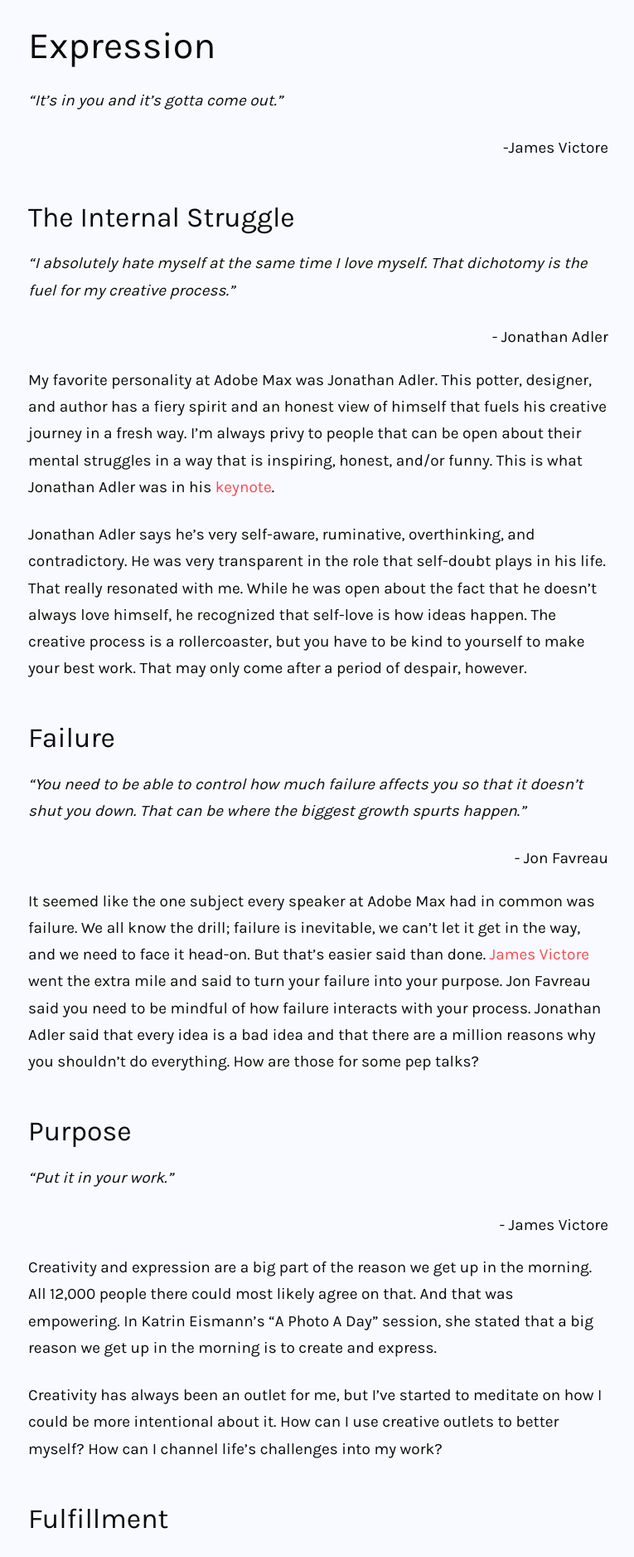
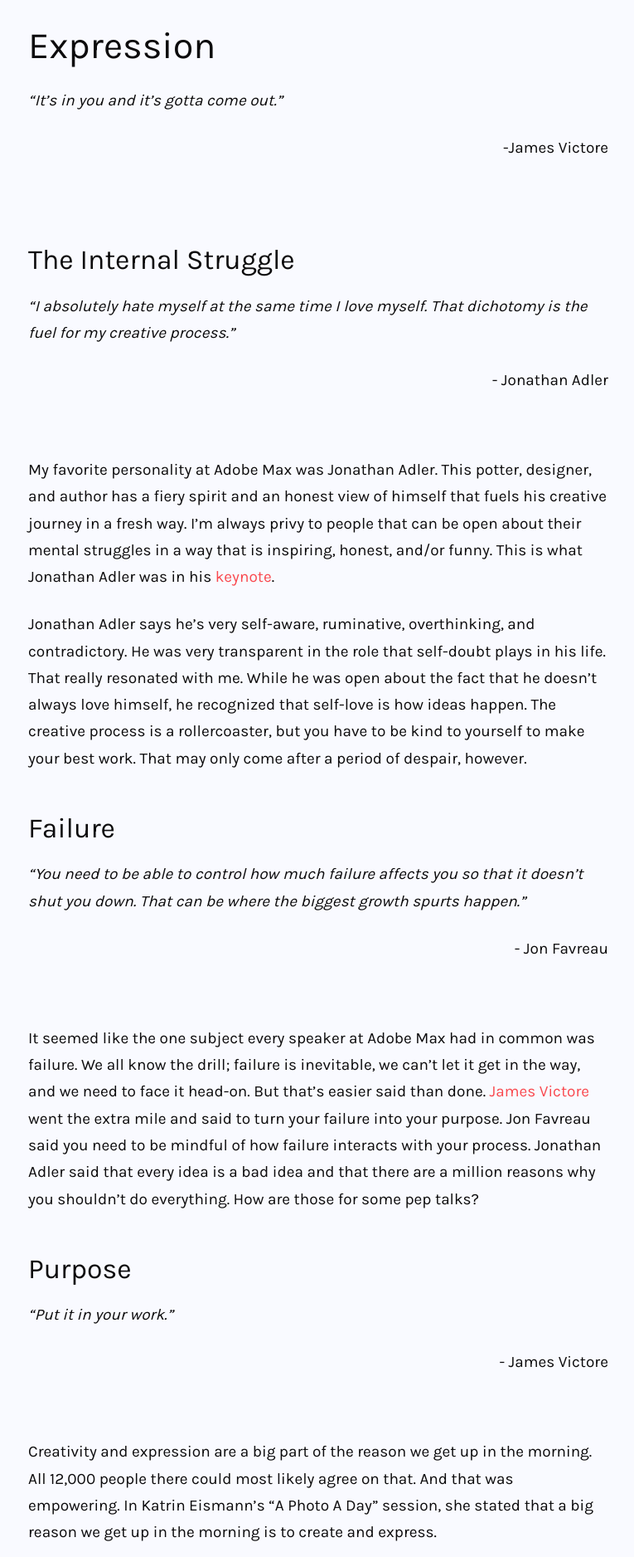
Before and after one commit to baileycmiller/blog, a Jekyll site: the page built from _posts/2017-11-16-deep-stuff-from-adobe-max-2017.md, in a window 1280 px wide. Shown: the part 2423-4299 px from the top of the page at 83% size, without its empty margins (256-1021 px from the left). Built offline with Jekyll 4.4.1, drawn with Linux system fonts in a browser that asks for light colours; nearby versions of some CDN libraries.

Commit message:
Make a few fixes

```diff
--- a/_posts/2017-11-16-deep-stuff-from-adobe-max-2017.md
+++ b/_posts/2017-11-16-deep-stuff-from-adobe-max-2017.md
@@ -18,12 +18,12 @@
 ## How to Make the Most of Conferences:
 
 
-- <b>Caffeinate.</b> I forgot about caffeine until the 3rd day. Untapped potential is what that was.
--  <b>Take pictures and notes galore.</b> Just do it a bunch. Want to snap a pic of that random sign or that keynote slide? Might as well! You can synthesize it all later. In the moment, take in as much as the experience as you can.
-- <b>Take more hands-on labs if they’re available.</b> Upon registering for sessions at Adobe Max, you’re given the choice between sessions, labs, and creativity workshops. I only registered for one lab (the rest were sessions) and I regretted not taking more labs. During my lab, I learned a solid workflow for working with Adobe XD. It was definitely one of the best courses I took in the conference because of that hands-on learning vibe.
-- <b>Conferences are a great time to curate your inspirational people list.</b> The people chosen for keynotes and sessions are there for a reason. They’re all amazing! Take notes on who’s there so you can look them up later. It’s a great time to expand your list of people to follow on social media, authors of books to read, etc.
-- <b>It’s okay to be an introvert.</b> Be prepared to meet a lot of nice people. But at the same time, it’s okay to be an introvert. It’s okay to leave early. It’s okay to recharge and rest. Don’t beat yourself up. Don’t try to fit a mold of an extrovert if it’s not you. Do what’s best for yourself first and foremost.
-- <b>Don’t let FOMO control you.</b> It’s okay to not take every opportunity. It’s okay to skip a few sessions. You can’t do it all.
+- **Caffeinate.** I forgot about caffeine until the 3rd day. Untapped potential is what that was.
+-  **Take pictures and notes galore.** Just do it a bunch. Want to snap a pic of that random sign or that keynote slide? Might as well! You can synthesize it all later. In the moment, take in as much as the experience as you can.
+- **Take more hands-on labs if they’re available.** Upon registering for sessions at Adobe Max, you’re given the choice between sessions, labs, and creativity workshops. I only registered for one lab (the rest were sessions) and I regretted not taking more labs. During my lab, I learned a solid workflow for working with Adobe XD. It was definitely one of the best courses I took in the conference because of that hands-on learning vibe.
+- **Conferences are a great time to curate your inspirational people list.** The people chosen for keynotes and sessions are there for a reason. They’re all amazing! Take notes on who’s there so you can look them up later. It’s a great time to expand your list of people to follow on social media, authors of books to read, etc.
+- **It’s okay to be an introvert.** Be prepared to meet a lot of nice people. But at the same time, it’s okay to be an introvert. It’s okay to leave early. It’s okay to recharge and rest. Don’t beat yourself up. Don’t try to fit a mold of an extrovert if it’s not you. Do what’s best for yourself first and foremost.
+- **Don’t let FOMO control you.** It’s okay to not take every opportunity. It’s okay to skip a few sessions. You can’t do it all.
 
 
 Okay, now we can get to the deep stuff.
@@ -33,12 +33,14 @@
 _“It’s in you and it’s gotta come out.”_
 
 <div style="text-align: right">-James Victore</div>
+<br/>
 
 
 ### The Internal Struggle
 
 _“I absolutely hate myself at the same time I love myself. That dichotomy is the fuel for my creative process.”_
 <div style="text-align: right">- Jonathan Adler</div>
+<br/>
 
 My favorite personality at Adobe Max was Jonathan Adler. This potter, designer, and author has a fiery spirit and an honest view of himself that fuels his creative journey in a fresh way. I’m always privy to people that can be open about their mental struggles in a way that is inspiring, honest, and/or funny. This is what Jonathan Adler was in his [keynote](https://max.adobe.com/sessions/max-online/#20423).
 
@@ -49,6 +51,7 @@
 
 _“You need to be able to control how much failure affects you so that it doesn’t shut you down. That can be where the biggest growth spurts happen.”_
 <div style="text-align: right">- Jon Favreau</div>
+<br/>
 
 It seemed like the one subject every speaker at Adobe Max had in common was failure. We all know the drill; failure is inevitable, we can’t let it get in the way, and we need to face it head-on. But that’s easier said than done. [James Victore](https://max.adobe.com/sessions/max-online/#19937) went the extra mile and said to turn your failure into your purpose. Jon Favreau said you need to be mindful of how failure interacts with your process. Jonathan Adler said that every idea is a bad idea and that there are a million reasons why you shouldn’t do everything. How are those for some pep talks?
 
@@ -57,6 +60,7 @@
 
 _“Put it in your work.”_
 <div style="text-align: right">- James Victore</div>
+<br/>
 
 Creativity and expression are a big part of the reason we get up in the morning. All 12,000 people there could most likely agree on that. And that was empowering. In Katrin Eismann’s “A Photo A Day” session, she stated that a big reason we get up in the morning is to create and express.
 
@@ -72,6 +76,7 @@
 ## Brains
 _“A brain that can’t feel can’t make a decision”_
 <div style="text-align: right">- Adam Morgan</div>
+<br/>
 
 One of the standout sessions I attended was “How to Prove the Value of Design—with Science” by [Adam Morgan](https://max.adobe.com/sessions/max-online/#20025). This session covered the relationship between science (which is logical) and creativity (which is emotional).
 
```
